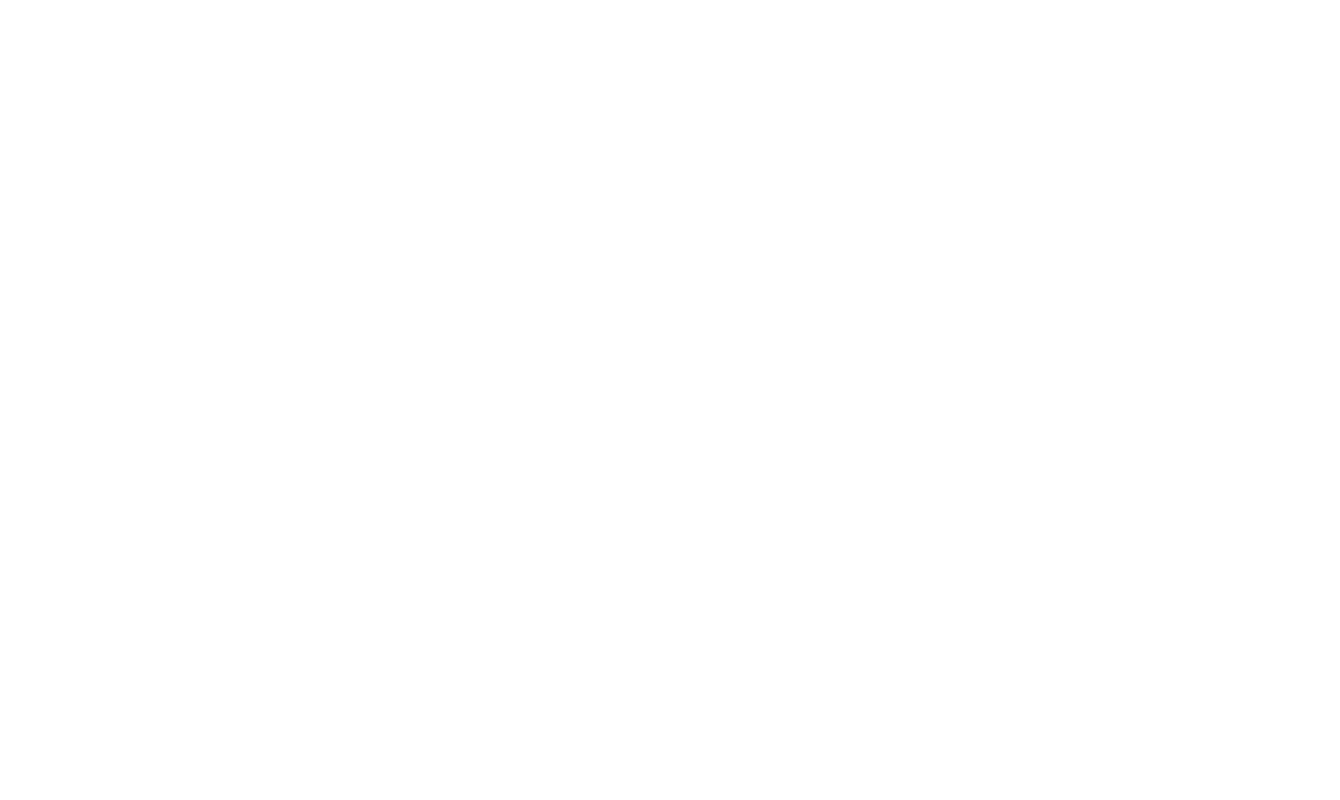
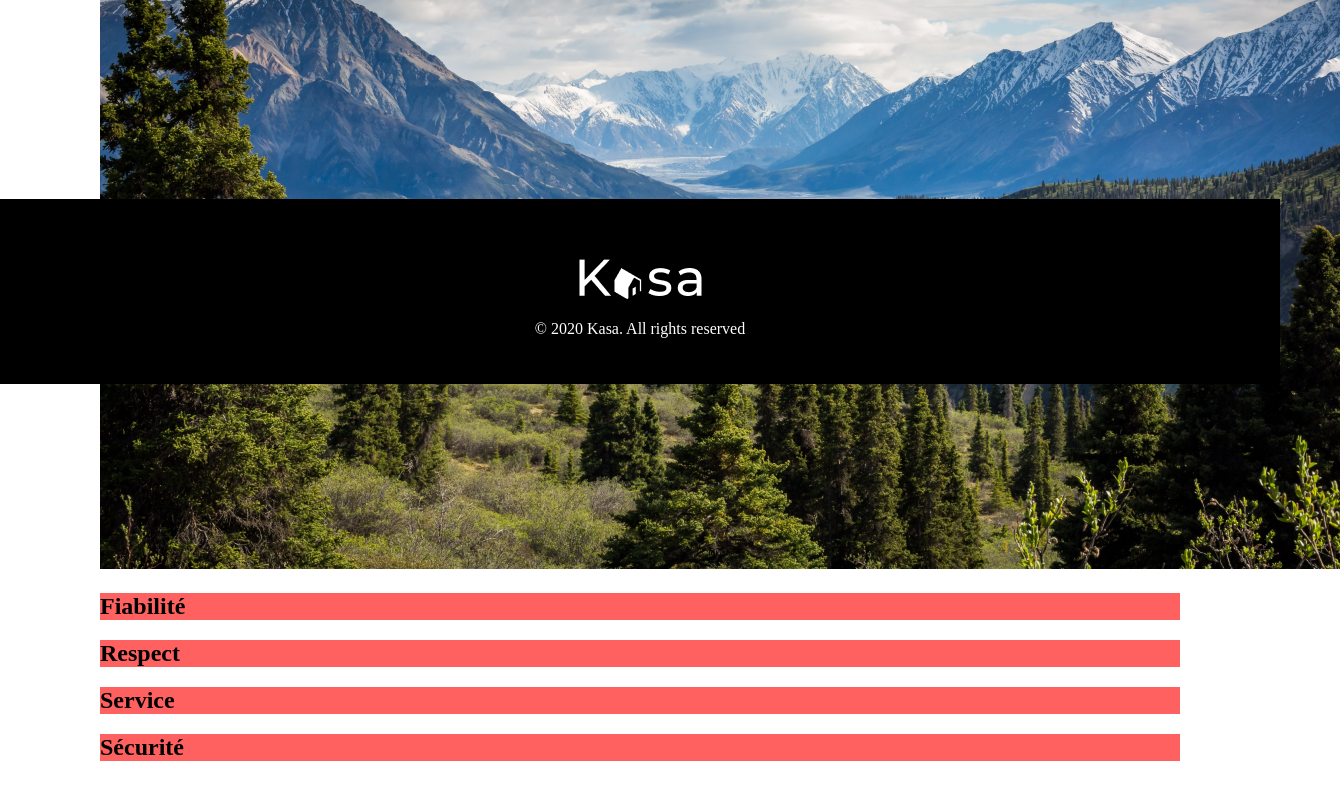
Before and after one commit to LancelotHayward/Kasa, a React (Create React App) app: page /about in a window 1280 px wide. Shown: the part 416-1216 px from the top of the page, 1340 px wide, since content can reach past the window. Before the commit the page ends 800 px from the top, so only its background shows below. Built offline with nearby package versions, Linux system fonts and the light colour scheme.

Commit message:
Started About

```diff
--- a/src/components/Gallery/Gallery.jsx
+++ b/src/components/Gallery/Gallery.jsx
@@ -6,6 +6,10 @@
         <section id="Gallery">
             <Rental link="" title="Titre de la location" background=""/>
             <Rental link="" title="Titre de la location" background=""/>
+            <Rental link="" title="Titre de la location" background=""/>
+            <Rental link="" title="Titre de la location" background=""/>
+            <Rental link="" title="Titre de la location" background=""/>
+            <Rental link="" title="Titre de la location" background=""/>
         </section>
     )
 }
--- a/src/pages/About/About.jsx
+++ b/src/pages/About/About.jsx
@@ -4,11 +4,11 @@
 function About() {
     return (
         <main id="about">
-            <img src="" alt=""/>
-            <Dropdown title="" text=""/>
-            <Dropdown title="" text=""/>
-            <Dropdown title="" text=""/>
-            <Dropdown title="" text=""/>
+            <img src="kalen-emsley-Bkci_8qcdvQ-unsplash 2.png" alt="à propos"/>
+            <Dropdown title="Fiabilité" text="Les annonces postées sur Kasa garantissent une fiabilité totale. Les photos sont conformes aux logements, et toutes les informations sont régulièrement vérifiées  par nos équipes."/>
+            <Dropdown title="Respect" text="La bienveillance fait partie des valeurs fondatrices de Kasa. Tout comportement discriminatoire ou de perturbation du voisinage entraînera une exclusion de notre plateforme."/>
+            <Dropdown title="Service" text="La bienveillance fait partie des valeurs fondatrices de Kasa. Tout comportement discriminatoire ou de perturbation du voisinage entraînera une exclusion de notre plateforme."/>
+            <Dropdown title="Sécurité" text="La sécurité est la priorité de Kasa. Aussi bien pour nos hôtes que pour les voyageurs, chaque logement correspond aux critères de sécurité établis par nos services. En laissant une note aussi bien à l'hôte qu'au locataire, cela permet à nos équipes de vérifier que les standards sont bien respectés. Nous organisons également des ateliers sur la sécurité domestique pour nos hôtes."/>
         </main>
     )
 }
```
Also changed, not shown: public/kalen-emsley-Bkci_8qcdvQ-unsplash 2.png (added).
